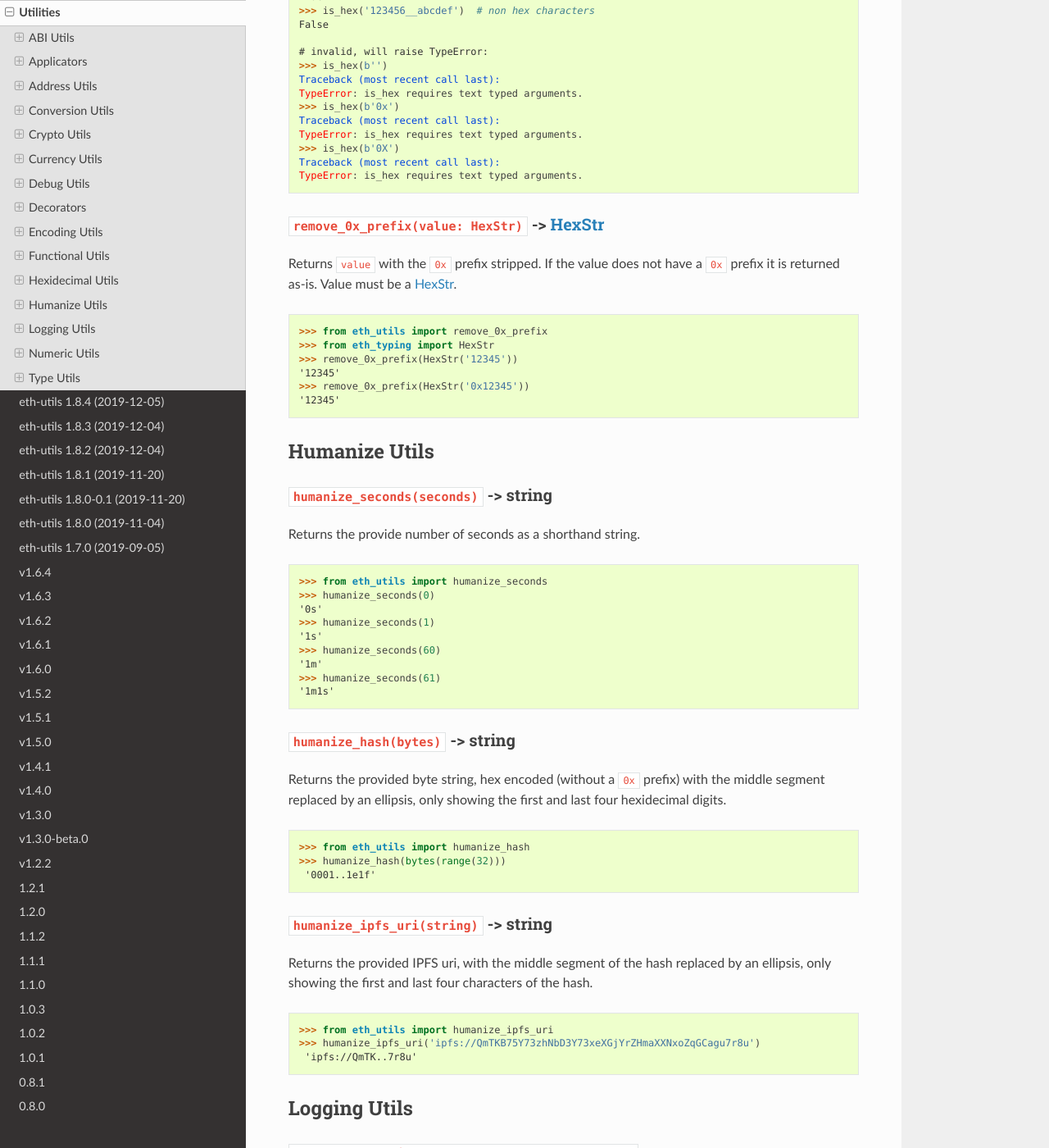
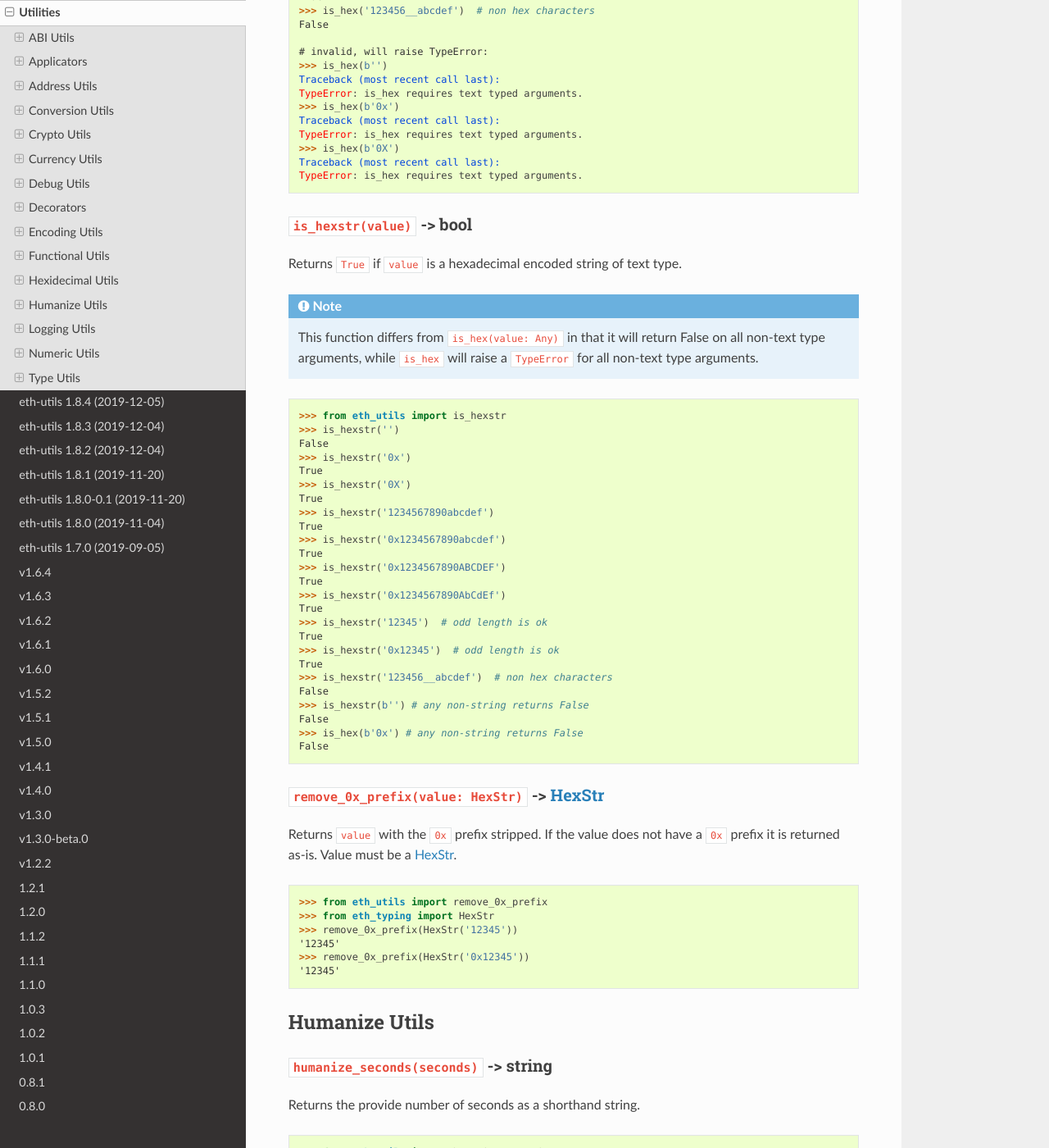
Before and after one commit to ethereum/eth-utils, a Sphinx documentation site: the page built from docs/utilities.rst, in a window 1280 px wide and 1400 px high, scrolled down 21454 px. Shown: the whole window at 82% size. Built offline with Sphinx 7.4.7 and the Read the Docs theme 2.0.0, drawn with Linux system fonts in a browser that asks for light colours; pages that are not in the unit, such as notebooks, are missing from menus.

Commit message:
Add documentation for is_hexstr()

```diff
--- a/docs/utilities.rst
+++ b/docs/utilities.rst
@@ -1244,6 +1244,46 @@ type.
    Traceback (most recent call last):
    TypeError: is_hex requires text typed arguments.
 
+``is_hexstr(value)`` -> bool
+^^^^^^^^^^^^^^^^^^^^^^^^^
+
+Returns ``True`` if ``value`` is a hexadecimal encoded string of text
+type.
+
+.. note::
+
+    This function differs from ``is_hex(value: Any)`` in that it will return
+    False on all non-text type arguments, while ``is_hex`` will raise a ``TypeError``
+    for all non-text type arguments.
+
+.. doctest::
+
+   >>> from eth_utils import is_hexstr
+   >>> is_hexstr('')
+   False
+   >>> is_hexstr('0x')
+   True
+   >>> is_hexstr('0X')
+   True
+   >>> is_hexstr('1234567890abcdef')
+   True
+   >>> is_hexstr('0x1234567890abcdef')
+   True
+   >>> is_hexstr('0x1234567890ABCDEF')
+   True
+   >>> is_hexstr('0x1234567890AbCdEf')
+   True
+   >>> is_hexstr('12345')  # odd length is ok
+   True
+   >>> is_hexstr('0x12345')  # odd length is ok
+   True
+   >>> is_hexstr('123456__abcdef')  # non hex characters
+   False
+   >>> is_hexstr(b'') # any non-string returns False
+   False
+   >>> is_hex(b'0x') # any non-string returns False
+   False
+
 ``remove_0x_prefix(value: HexStr)`` -> HexStr_
 ^^^^^^^^^^^^^^^^^^^^^^^^^^^^^^^^^^^^^^^^^^^^^^
 
```
